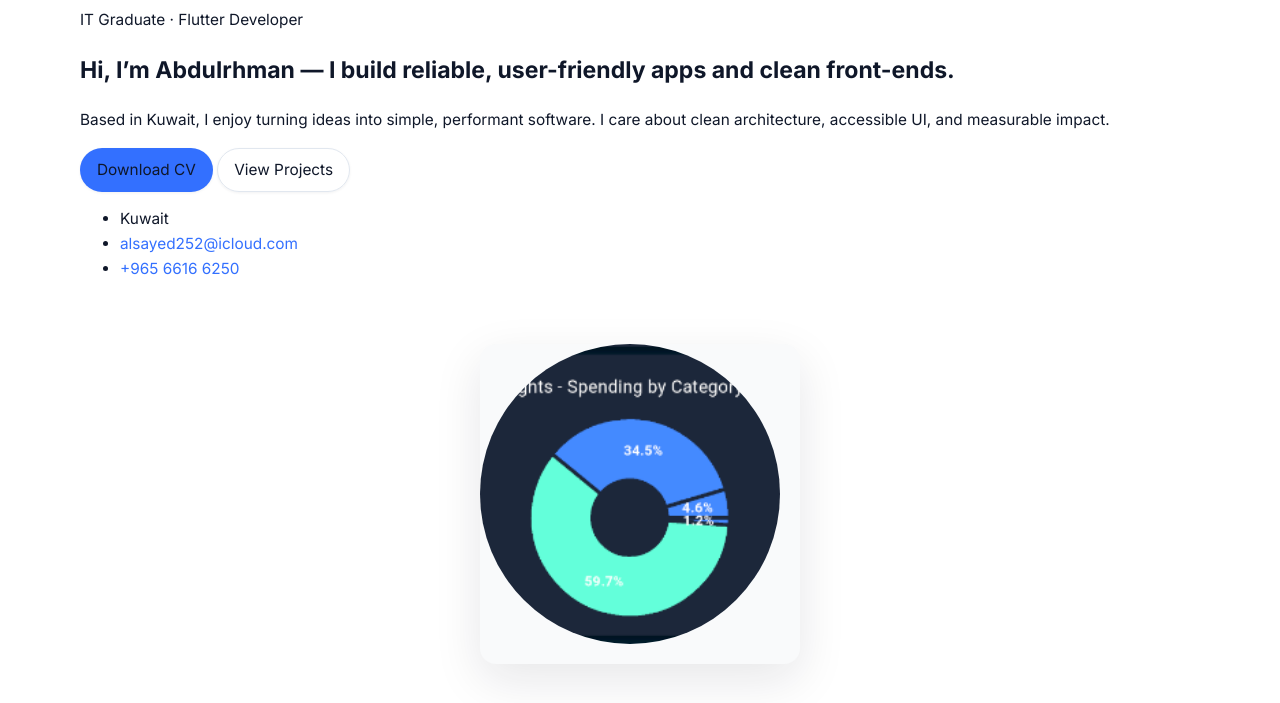
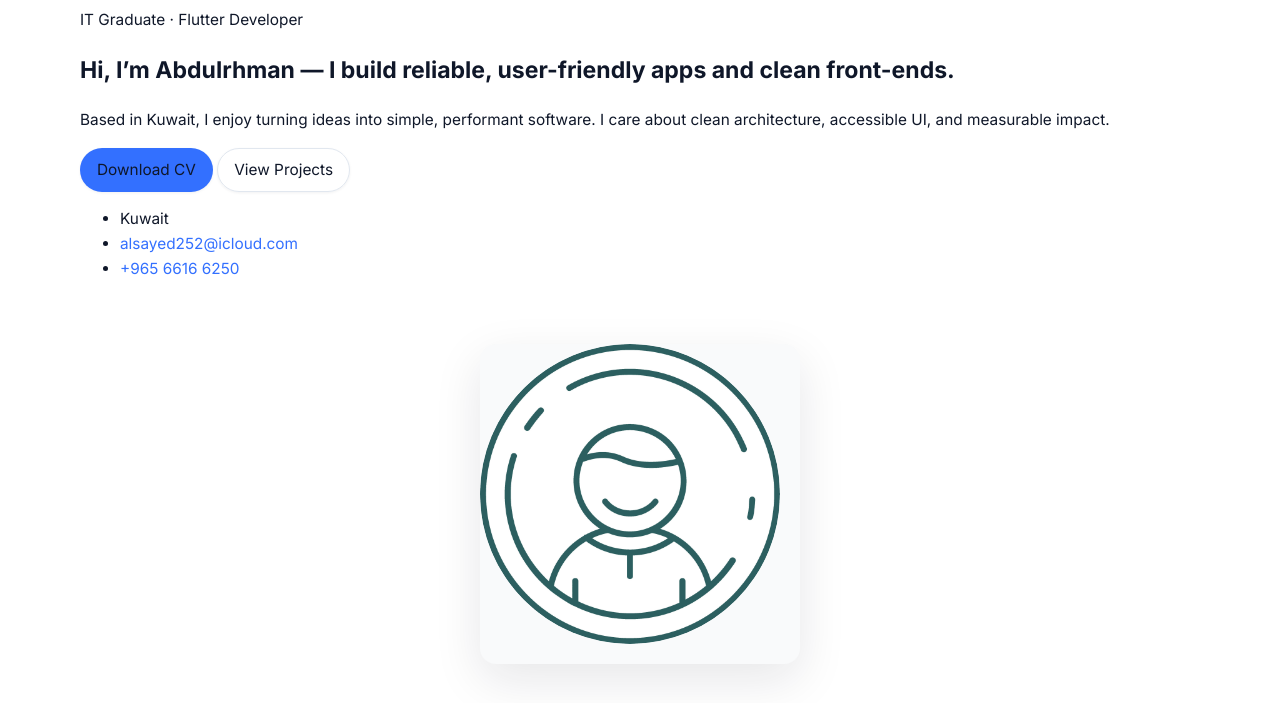
Before and after one commit to A-alsayed/aks, a plain HTML site: page index.html in a window 1280 px wide. Shown: the part 97-800 px from the top of the page. Drawn offline with Linux system fonts and the light colour scheme.

Commit message:
Updated hero image and Open Graph image to human.jpg

```diff
--- a/index.html
+++ b/index.html
@@ -13,8 +13,7 @@
   <meta property="og:title" content="Abdulrhman Elsayed — Portfolio" />
   <meta property="og:description" content="IT graduate & Flutter developer. Projects, experience, and contact." />
   <meta property="og:type" content="website" />
-  <meta property="og:image" content="assets/images/human.jpggit add .
-" />
+  <meta property="og:image" content="assets/images/human.jpg" />
 
   <!-- Fonts -->
   <link rel="preconnect" href="https://fonts.googleapis.com" crossorigin>
@@ -25,33 +24,12 @@
   <link rel="stylesheet" href="css/styles.css" />
 
   <style>
-    /* تعديل حجم جميع الصور */
-    img {
-      max-width: 100%;
-      height: auto;
-      display: block;
-      object-fit: cover;
-    }
-
-    /* صورة الهيرو */
-    .hero-media .portrait img {
-      width: 300px;
-      height: 300px;
-      border-radius: 50%;
-      object-fit: cover;
-    }
-
-    /* صور المشاريع */
-    .projects-grid img {
-      width: 100%;
-      height: 250px;
-      object-fit: cover;
-      border-radius: 8px;
-    }
+    img { max-width: 100%; height: auto; display: block; object-fit: cover; }
+    .hero-media .portrait img { width: 300px; height: 300px; border-radius: 50%; object-fit: cover; }
+    .projects-grid img { width: 100%; height: 250px; object-fit: cover; border-radius: 8px; }
   </style>
 </head>
 <body>
-  <!-- Skip link -->
   <a class="skip-link" href="#main">Skip to main content</a>
 
   <!-- Header -->
@@ -99,7 +77,7 @@
       </div>
       <div class="hero-media">
         <figure class="portrait">
-          <img src="assets/images/og-image.png" alt="Portrait of Abdulrhman Elsayed" loading="lazy" decoding="async" />
+          <img src="assets/images/human.jpg" alt="Portrait of Abdulrhman Elsayed" loading="lazy" decoding="async" />
         </figure>
       </div>
     </section>
@@ -257,14 +235,10 @@
             <li>📞 <strong>Phone:</strong> <a href="tel:+96566166250">+965 6616 6250</a></li>
             <li>📍 <strong>Location:</strong> Kuwait</li>
             <li>💼 <strong>LinkedIn:</strong>
-              <a href="https://www.linkedin.com/in/abdulrhman-alsayed-85b0b8302" target="_blank" rel="noopener noreferrer">
-                Visit Profile
-              </a>
+              <a href="https://www.linkedin.com/in/abdulrhman-alsayed-85b0b8302" target="_blank" rel="noopener noreferrer">Visit Profile</a>
             </li>
             <li>💻 <strong>GitHub:</strong>
-              <a href="https://github.com/A-alsayed" target="_blank" rel="noopener noreferrer">
-                Visit GitHub
-              </a>
+              <a href="https://github.com/A-alsayed" target="_blank" rel="noopener noreferrer">Visit GitHub</a>
             </li>
           </ul>
         </aside>
```
